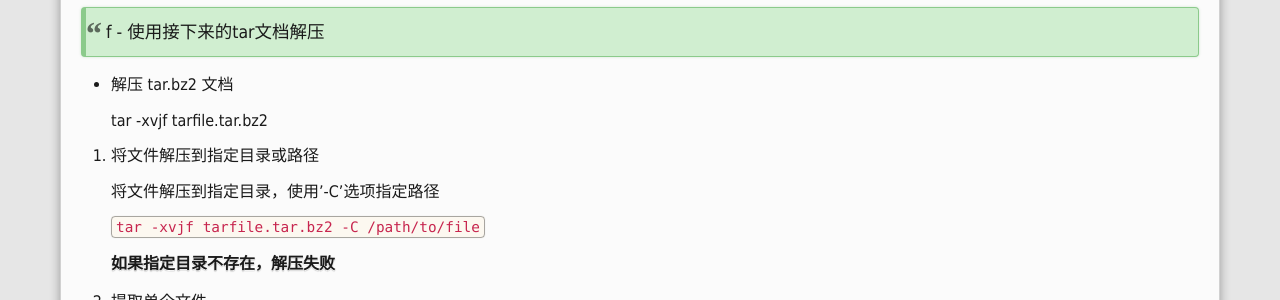
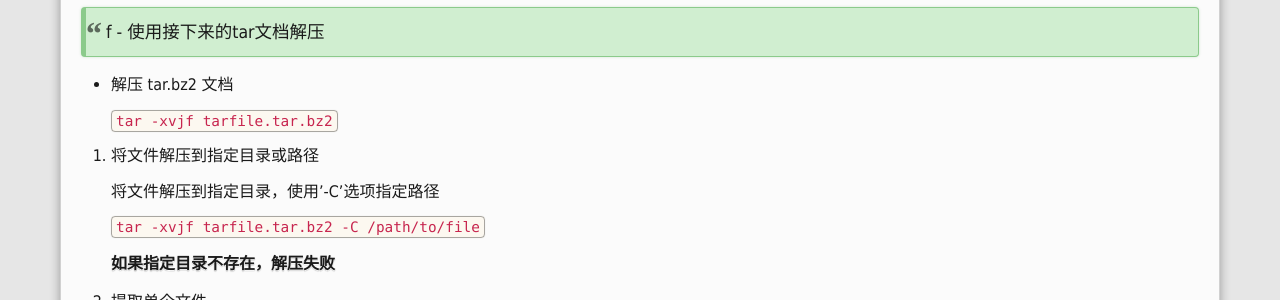
Before and after one commit to YHM07/yhm07.github.io, a Jekyll site: the page built from _posts/2015-06-24-Linux中的tar命令.md, in a window 1280 px wide. Shown: the part 667-967 px from the top of the page. Built offline with Jekyll 4.4.1, drawn with Linux system fonts in a browser that asks for light colours; Markdown is read by kramdown in place of the engine named in the settings; comment, search, counter and statistics services are not loaded.

Commit message:
update tar cmd

```diff
--- a/_posts/2015-06-24-Linux中的tar命令.md
+++ b/_posts/2015-06-24-Linux中的tar命令.md
@@ -35,7 +35,7 @@ tar (磁带归档)命令是linux系统中经常用来将文件存入到一个归
 
 * 解压 tar.bz2 文档
 
-	tar -xvjf tarfile.tar.bz2
+	`tar -xvjf tarfile.tar.bz2`
 
 2. 将文件解压到指定目录或路径
 
```
